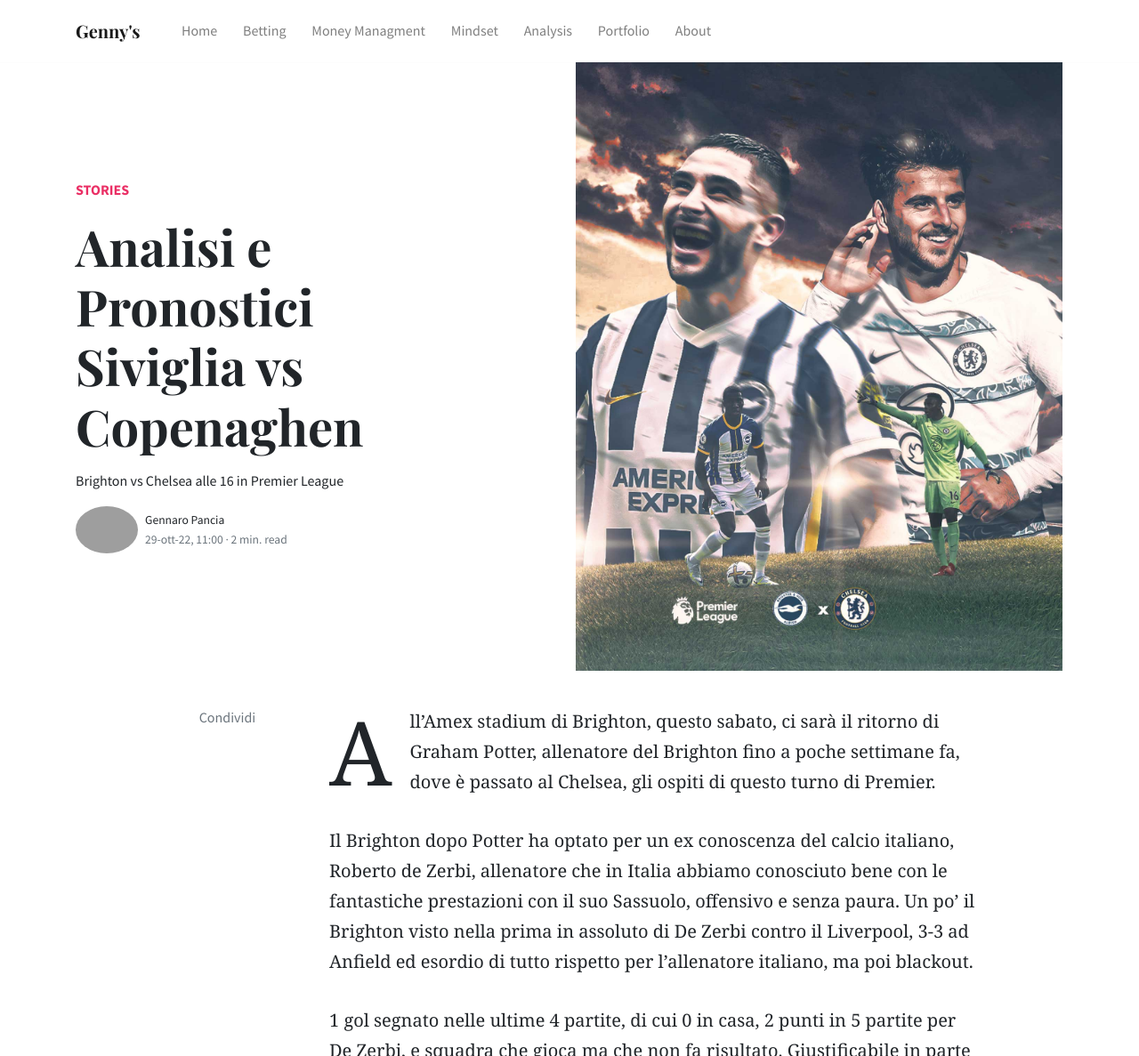
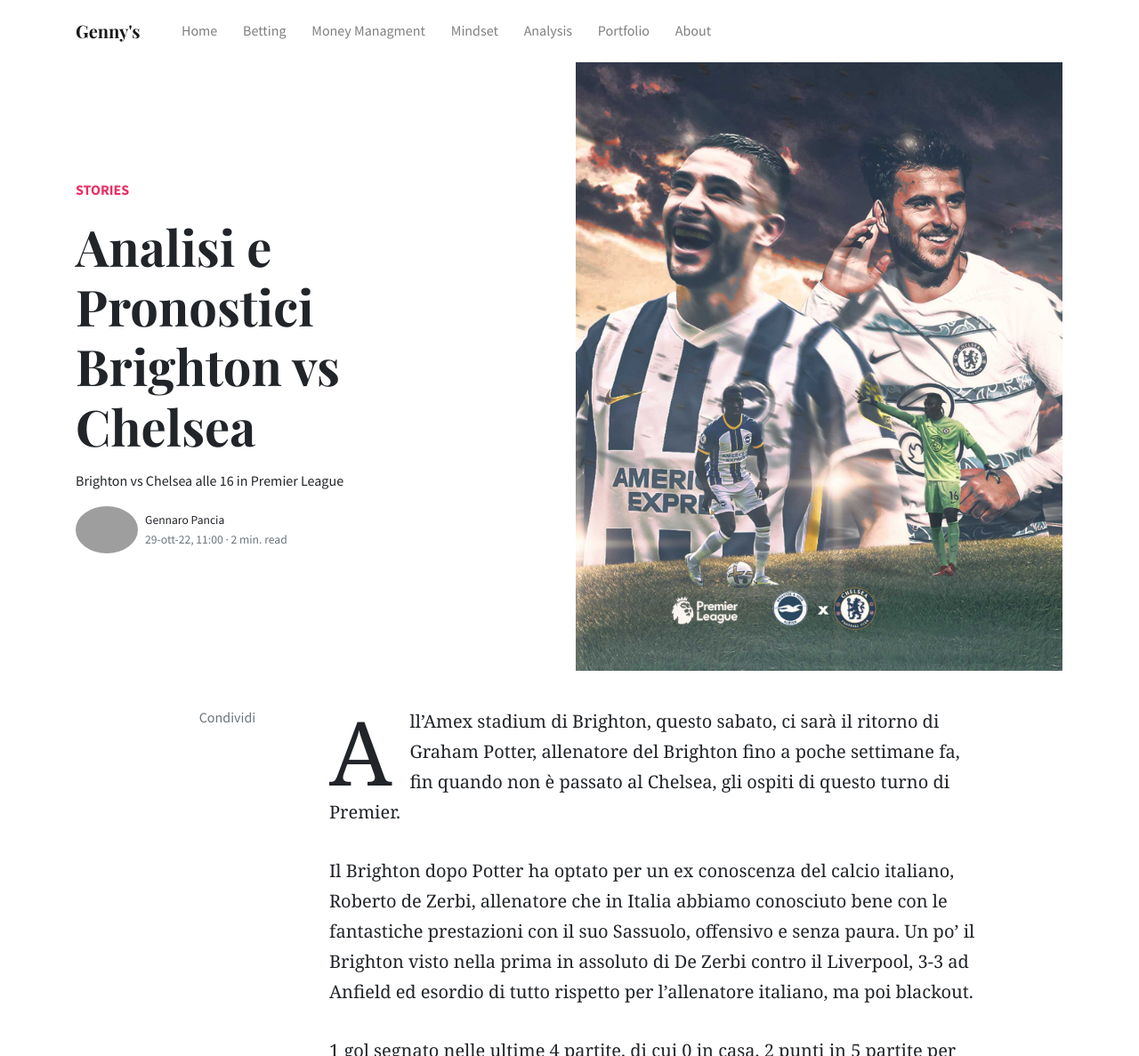
Before and after one commit to Gennarii22/Sito-web, a website: page blog/analysis/analisi-brighton-chelsea.html in a window 1280 px wide. Shown: the top 1187 px of the page at 89% size. Drawn offline with nearby package versions, Linux system fonts and the light colour scheme; grey boxes are pictures that could not be loaded; files whose address does not match are found by name.

Commit message:
brighton chelsea

```diff
--- a/blog/analysis/analisi-brighton-chelsea.html
+++ b/blog/analysis/analisi-brighton-chelsea.html
@@ -64,7 +64,7 @@ HEADER
 					<p class="text-uppercase font-weight-bold">
 						<a class="text-danger" href="./category.html">Stories</a>
 					</p>
-					<h1 class="display-4 secondfont mb-3 font-weight-bold">Analisi e Pronostici Siviglia vs Copenaghen</h1>
+					<h1 class="display-4 secondfont mb-3 font-weight-bold">Analisi e Pronostici Brighton vs Chelsea</h1>
 					<p class="mb-3">
 						 Brighton vs Chelsea alle 16 in Premier League
 					</p>
@@ -108,7 +108,7 @@ MAIN
 		<div class="col-md-12 col-lg-8">
 			<article class="article-post">
 			<p>
-				All’Amex stadium di Brighton, questo sabato, ci sarà il ritorno di Graham Potter, allenatore del Brighton fino a poche settimane fa, dove è passato al Chelsea, gli ospiti di questo turno di Premier.
+				All’Amex stadium di Brighton, questo sabato, ci sarà il ritorno di Graham Potter, allenatore del Brighton fino a poche settimane fa, fin quando non è passato al Chelsea, gli ospiti di questo turno di Premier.
 			</p>
 			<p>
 				Il Brighton dopo Potter ha optato per un ex conoscenza del calcio italiano, Roberto de Zerbi, allenatore che in Italia abbiamo conosciuto bene con le fantastiche prestazioni con il suo Sassuolo, offensivo e senza paura. Un po’ il Brighton visto nella prima in assoluto di De Zerbi contro il Liverpool, 3-3 ad Anfield ed esordio di tutto rispetto per l’allenatore italiano, ma poi blackout.
```
